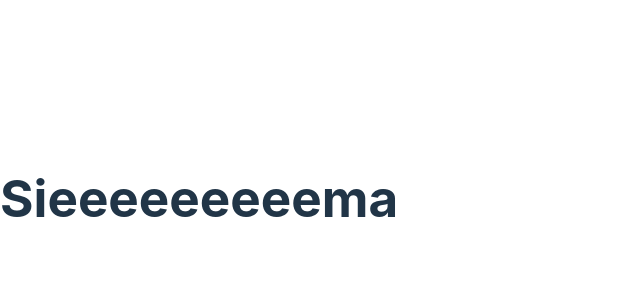
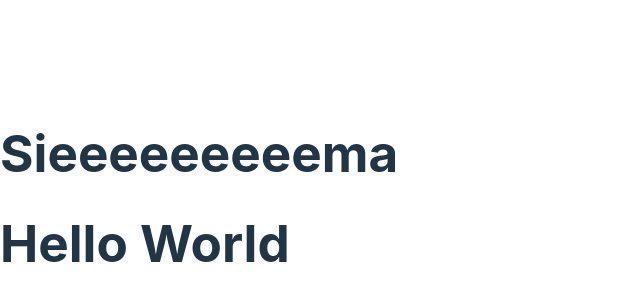
Before and after one commit to MattG-bci/Personal-Website, a React (Vite) app: page / in a window 1280 px wide. Shown: the part 202-502 px from the top of the page, without its empty margins (0-640 px from the left). Built offline with nearby package versions, Linux system fonts and the light colour scheme.

Commit message:
Adding an extra div

```diff
--- a/src/App.tsx
+++ b/src/App.tsx
@@ -1,10 +1,14 @@
 import EntryDiv from "./components/content";
+import Message from "./components/Message";
 
 function App() {
   return (
-    <EntryDiv />
-  )
-}
+    <div>
+      <EntryDiv />
+      <Message />
+    </div>
+  );
+};
 
 
 export default App;
```
Also changed, not shown: src/components/Message.tsx (renamed from src/Message.tsx).
